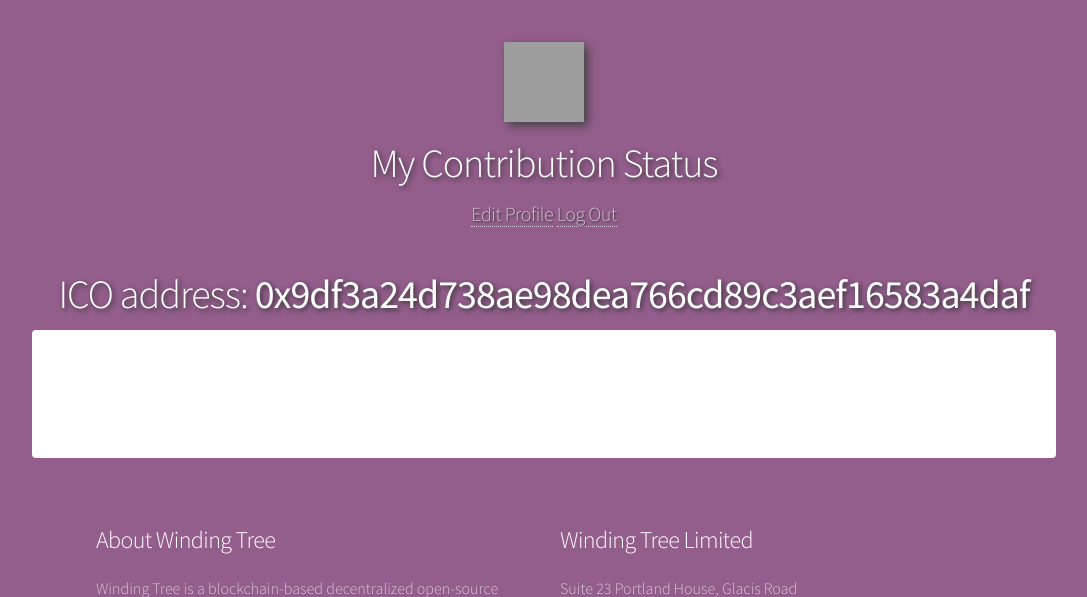
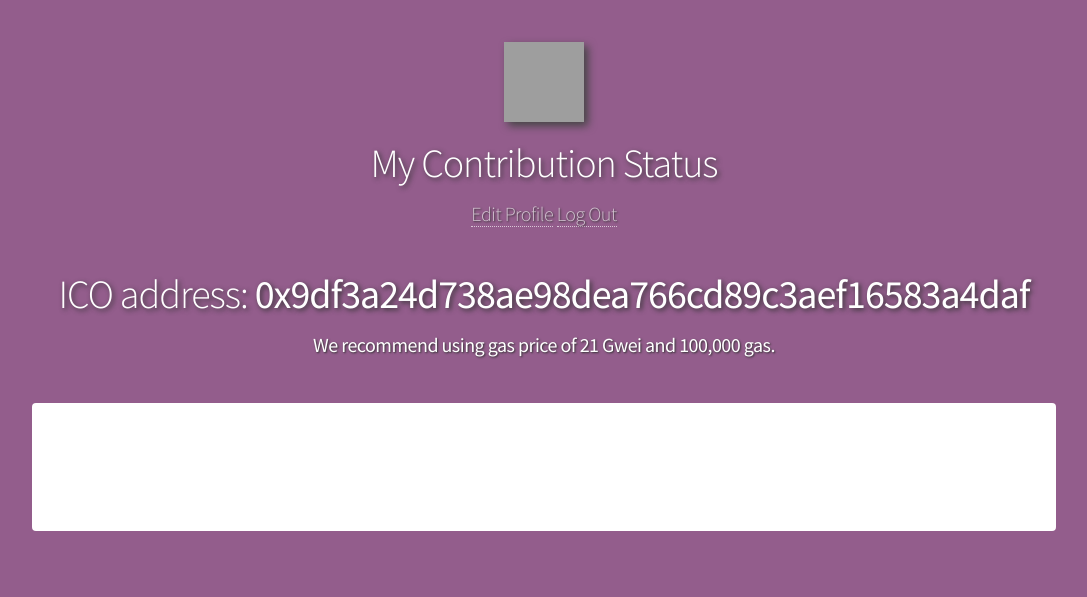
Before and after one commit to windingtree/wt-accounts, a Django app: template accounts/templates/accounts/status.html in a window 1280 px wide. Shown: the top 597 px of the page, without its empty margins (96-1183 px from the left). Run offline with Django 3.2, Linux system fonts and the light colour scheme; the template is opened without the code that fills it: values that come from a table or form of the project are taken from there, others are empty; some libraries are stand-ins or nearby versions; grey boxes are pictures that could not be loaded.

Commit message:
Gas recomendation

```diff
--- a/accounts/templates/accounts/status.html
+++ b/accounts/templates/accounts/status.html
@@ -9,6 +9,7 @@
   <div><strong>{{ request.user.email }}</strong></div>
   <p><a href="{% url 'profile' %}">Edit Profile</a> <a href="{% url 'logout' %}">Log Out</a></p>
   <h1>ICO address: <strong id="icoAddress">0x9df3a24d738ae98dea766cd89c3aef16583a4daf</strong></h1>
+  <p><strong>We recommend using gas price of 21 Gwei and 100,000 gas.</strong></p>
 </header>
 {% endblock %}
 
```
